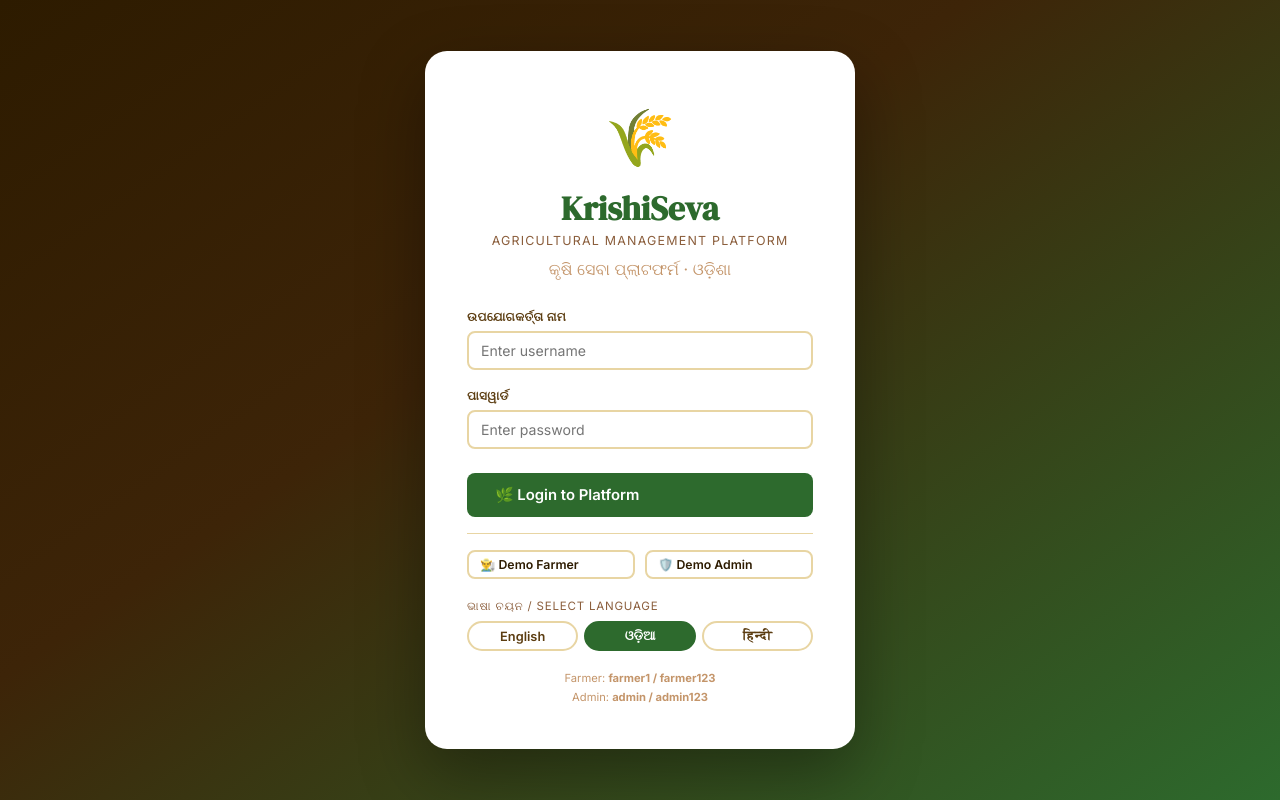
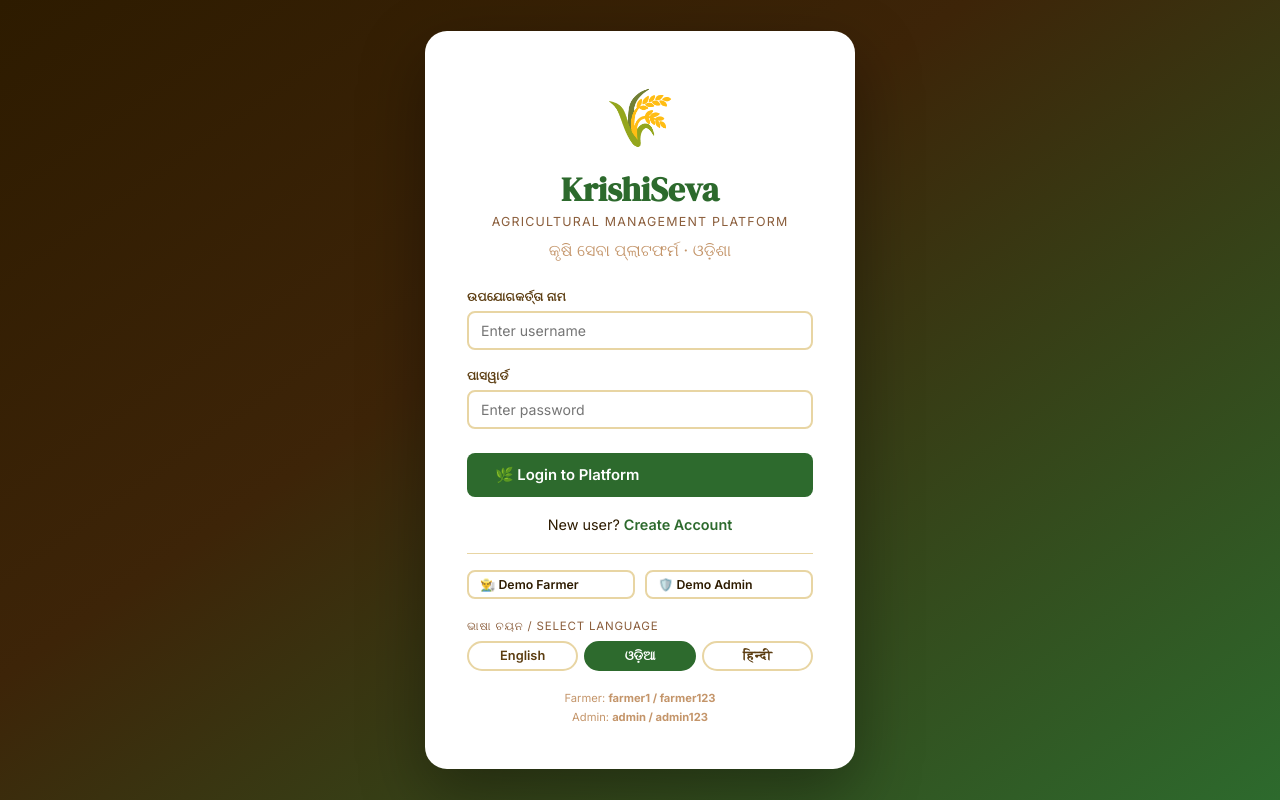
Before and after one commit to Dhanraj11031995/Krishiseva3, a React (Create React App) app in the folder frontend/: page /login in a window 1280 px wide. Built offline with nearby package versions, Linux system fonts and the light colour scheme.

Commit message:
Updated registration and tranlations

```diff
--- a/frontend/src/pages/AuthPages.js
+++ b/frontend/src/pages/AuthPages.js
@@ -1,5 +1,5 @@
 import React, { useState, useEffect } from 'react';
-import { useNavigate } from 'react-router-dom';
+import { useNavigate, Link } from 'react-router-dom';
 import { useAuth, API } from '../context/AuthContext';
 import { LANGUAGES } from '../utils/translation';
 
@@ -66,6 +66,23 @@ export function LoginPage() {
             {loading ? '⏳ Logging in…' : '🌿 Login to Platform'}
           </button>
         </form>
+        <div style={{
+  textAlign:'center',
+  marginTop:16,
+  fontSize:'.9rem'
+}}>
+  New user?{' '}
+  <Link
+    to="/register"
+    style={{
+      color:'var(--leaf)',
+      fontWeight:600,
+      textDecoration:'none'
+    }}
+  >
+    Create Account
+  </Link>
+</div>
 
         <div className="divider" />
         <div className="grid-2" style={{ gap:10 }}>
--- a/frontend/src/pages/RegisterPages.js
+++ b/frontend/src/pages/RegisterPages.js
@@ -187,8 +187,11 @@ export function RegisterPage() {
       <div style={BOX}>
 
         <div className="text-center mb-24">
-          <div style={{ fontSize:'3rem', marginBottom:8 }}>{'\U0001F331'}</div>
-          <h1 style={{ fontFamily:'var(--font-display)', fontSize:'1.9rem', color:'var(--leaf)' }}>
+  <div style={{ fontSize:'3rem', marginBottom:8 }}>{'🌱'}</div>
+
+  <h1 style={{
+    fontFamily:'var(--font-display)',
+    fontSize:'1.9rem', color:'var(--leaf)' }}>
             {L === 'or' ? '\u0a28\u0b42\u0b06 \u0b16\u0b3e\u0b24\u0b3e \u0b16\u0b4b\u0b32\u0b28\u0b4d\u0b24\u0b41' : 'Create Your Account'}
           </h1>
           <p style={{ fontSize:'.78rem', color:'var(--earth)', marginTop:4 }}>
```
